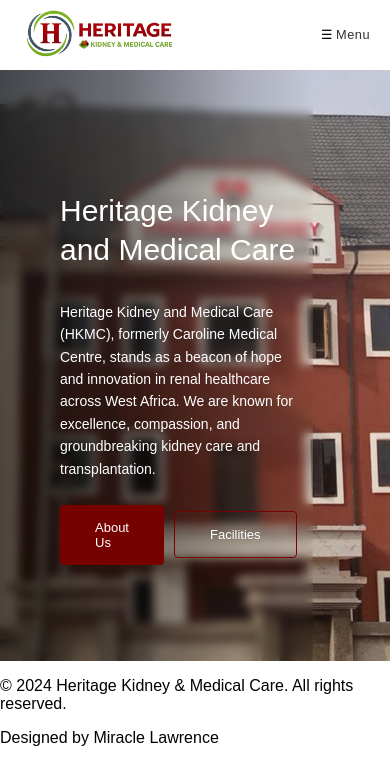
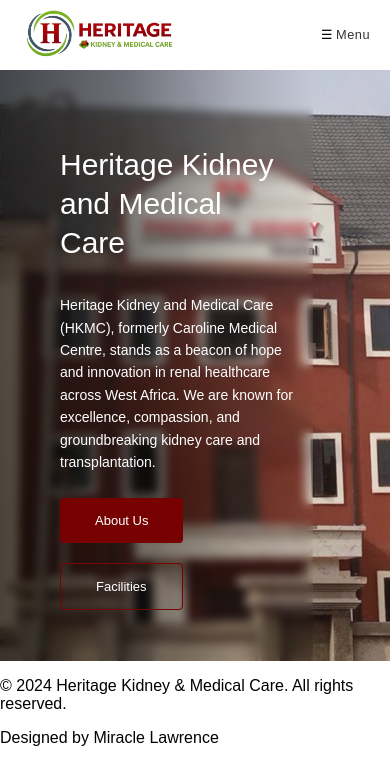
Before and after one commit to Miracle-Lawrence/heritagekidneycare, a plain HTML site: page index.html in a window 390 px wide. Drawn offline with Linux system fonts and the light colour scheme.

Commit message:
Fixed buttons on mobile view

```diff
--- a/styles/base.css
+++ b/styles/base.css
@@ -716,7 +716,10 @@ body {
   }
 
   .hero-buttons {
-    gap: 10px;
+    display: flex;
+    flex-direction: column;
+    align-items: flex-start;
+    gap: 20px;
   }
 
   .btn.primary,
```
